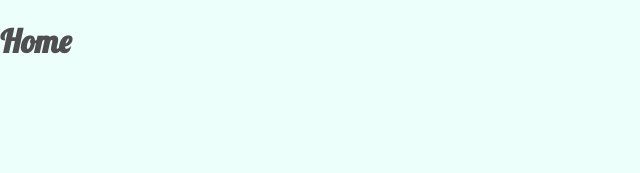
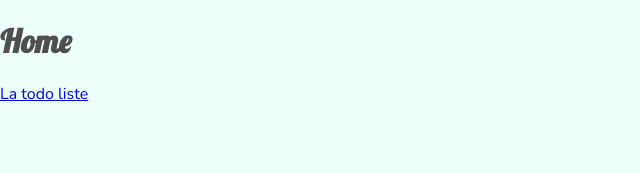
Before and after one commit to Djeg/formation-react, a React (Create React App) app: page / in a window 1280 px wide. Shown: the top 173 px of the page, without its empty margins (0-640 px from the left). Built offline with nearby package versions, Linux system fonts and the light colour scheme.

Commit message:
Ajout de lien entre l'accueil et la todolist

```diff
--- a/src/App.tsx
+++ b/src/App.tsx
@@ -1,9 +1,9 @@
 import { BrowserRouter, Route, Routes } from 'react-router-dom'
 import { GlobalStyle } from './shared/ui'
-import Home from './home/Home'
 import TodoList from './todo-list/TodoList'
 import Login from './login/Login'
 import Subscription from './subscription/Subscription'
+import Home from './home/Home'
 
 /**
  * Ce fichier contient le composant principal
--- a/src/home/Home.tsx
+++ b/src/home/Home.tsx
@@ -1,3 +1,12 @@
+import { Link } from 'react-router-dom'
+
 export default function Home() {
-  return <h1>Home</h1>
+  return (
+    <>
+      <h1>Home</h1>
+      <p>
+        <Link to="/liste/17532752">La todo liste</Link>
+      </p>
+    </>
+  )
 }
--- a/src/todo-list/TodoList.tsx
+++ b/src/todo-list/TodoList.tsx
@@ -1,4 +1,5 @@
 import { useState } from 'react'
+import { Link } from 'react-router-dom'
 import uniqid from 'uniqid'
 import * as UI from '../shared/ui'
 
@@ -148,7 +149,9 @@ export default function TodoList() {
   return (
     <UI.AppContainer>
       <UI.TopNav>
-        <UI.TopNavIcon className="fa-solid fa-circle-chevron-left"></UI.TopNavIcon>
+        <Link to="/">
+          <UI.TopNavIcon className="fa-solid fa-circle-chevron-left"></UI.TopNavIcon>
+        </Link>
         <UI.TopNavTitle>Petites Courses</UI.TopNavTitle>
       </UI.TopNav>
 
```
